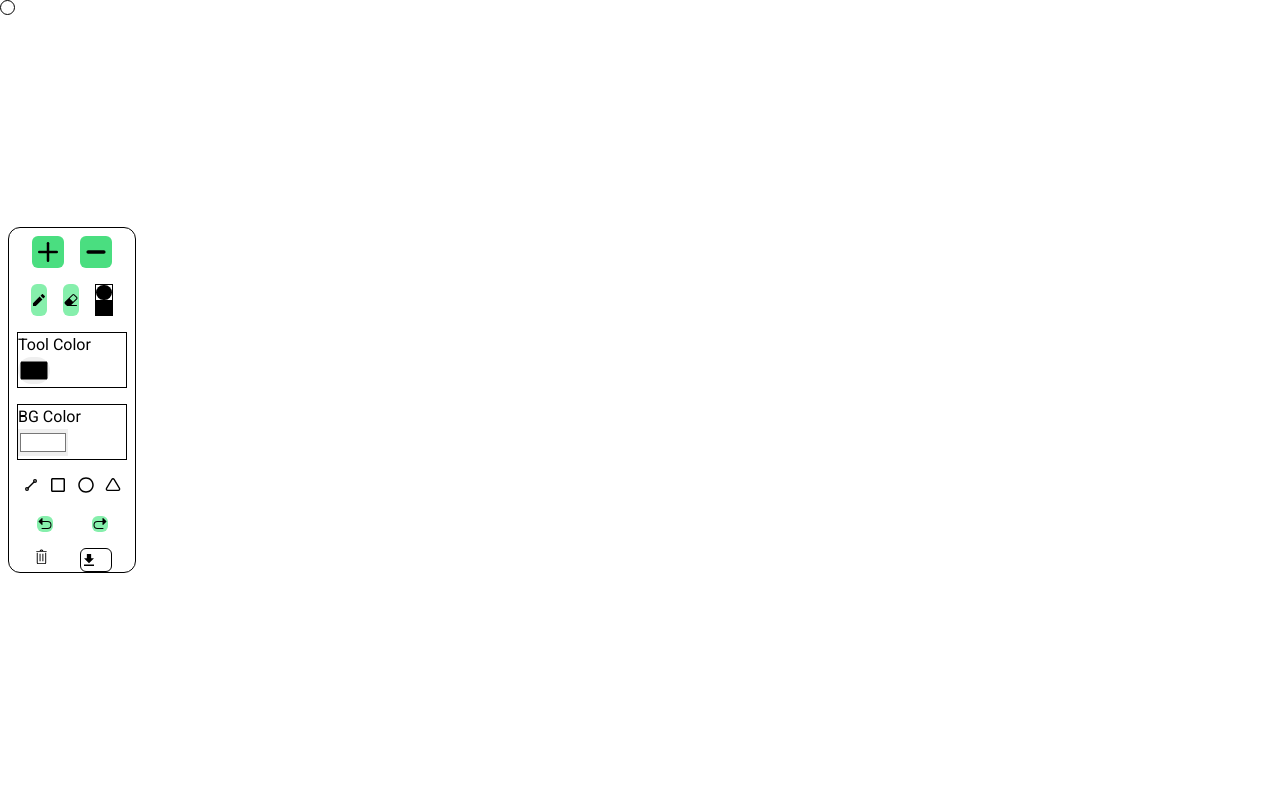
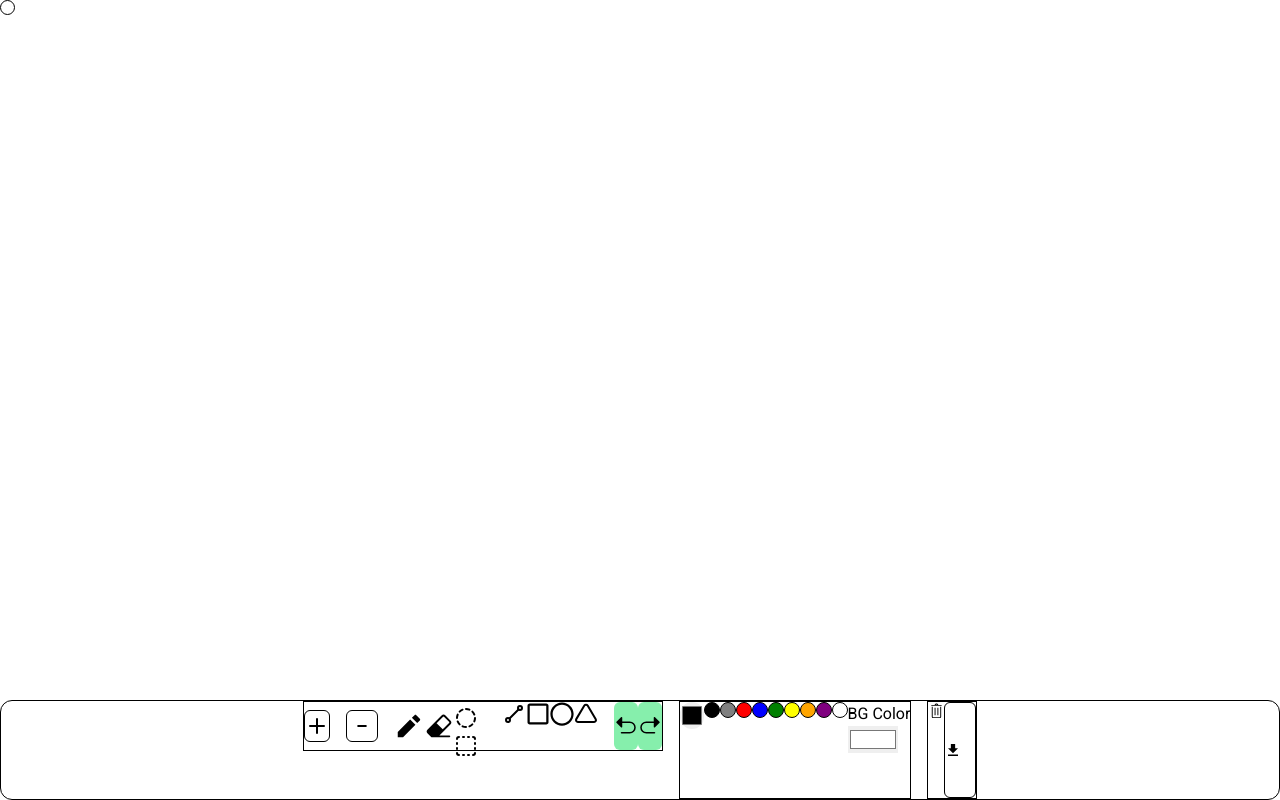
Before and after one commit to VictorSouzaCode/Splash-Paint, a React (Vite) app: page / in a window 1280 px wide. Built offline with nearby package versions, Linux system fonts and the light colour scheme; a web font is replaced by a local one.

Commit message:
toolbar-position-change-bottom

```diff
--- a/src/components/Toolbar.tsx
+++ b/src/components/Toolbar.tsx
@@ -7,24 +7,27 @@ import type { RootState } from "../redux/store"
 import SizeControl from "./buttonsToolbar/SizeControl"
 import Download from "./buttonsToolbar/Download"
 import Shapes from "./buttonsToolbar/Shapes"
+import { basicColorsOptions } from "../utils/colorPalleteData"
 // import UndoRedoReset from "./buttonsToolbar/UndoRedoReset"
 
 // undo redo reset
 import { PiArrowUUpRightFill } from "react-icons/pi";
 import { PiArrowUUpLeftFill } from "react-icons/pi";
+import { TfiTrash } from "react-icons/tfi";
 
-// reset
-import { BiReset } from "react-icons/bi";
-import { MdResetTv } from "react-icons/md";
-import { TfiTrash } from "react-icons/tfi";
-import { BiTrash } from "react-icons/bi";
+// pencil eraser
+import { PiEraserFill } from "react-icons/pi";
+import { RiPencilFill } from "react-icons/ri";
+
+// pencil form
+import { TbCircleDashed } from "react-icons/tb";
+import { LuSquareDashed } from "react-icons/lu";
 
 
 
 
-// pencil eraser
-import { PiEraserFill } from "react-icons/pi";
-import { RiPencilFill } from "react-icons/ri";
+
+
 
 
 
@@ -51,63 +54,91 @@ const Toolbar = ({
 
   return (
     <>
-    <div className="border1 z-50 w-32 min-h-[300px] h-fit absolute top-[50%] translate-y-[-50%] left-2 rounded-xl px-2 flex flex-col gap-4">
+    <div className="z-50 min-w-32 w-full h-[100px] absolute top-[100%] left-[50%] translate-y-[-100%] translate-x-[-50%] rounded-xl flex px-2 justify-center gap-4 border1">
 
+        <div className="border1 h-fit text-2xl flex gap-4">
         <SizeControl/>
 
-        <div className="flex justify-center gap-4 h-8">
+        <div className="flex justify-center h-fit">
             <button
-          className="bg-green-300 rounded-md"
+              className="rounded-md text-3xl"
               onClick={() => {
                 dispatch(setPencil())
                 dispatch(setToolForm('circle'))
               }}
-          ><RiPencilFill/>
+            ><RiPencilFill />
             </button>
             <button
-          className="bg-green-300 rounded-md"
+              className="rounded-md text-3xl"
               onClick={() => {
                 dispatch(setEraser())
                 dispatch(setToolForm('circle'))
               }}
-          ><PiEraserFill/></button>
+            ><PiEraserFill /></button>
 
-          <div className="border1 flex flex-col justify-around">
-          <button className="w-4 h-4 rounded-full"
+            <div className="flex flex-col justify-around rounded-md">
+              <button className="w-8 h-8 rounded-full"
                 style={{
-            backgroundColor: pencilColor
+                  color: '#000000'
                 }}
                 onClick={() => {
                   dispatch(setToolForm('circle'))
                   dispatch(setPencil())
                 }}
-          ></button>
+              ><TbCircleDashed /></button>
               <button className="w-4 h-4"
                 style={{
-            backgroundColor: pencilColor
+                  color: '#000000'
                 }}
                 onClick={() => {
                   dispatch(setToolForm('square'))
                   dispatch(setPencil())
                 }}
-          ></button>
+              ><LuSquareDashed /></button>
             </div>
         </div>
 
-        <div className="border1">
-          <p>Tool Color</p>
+          <Shapes />
+
+          <div className="flex justify-around">
+            <button
+              className="rounded-md bg-green-300"
+              onClick={() => {
+                drawingEngine && drawingEngine.undo()
+              }}
+            ><PiArrowUUpLeftFill /></button>
+            <button
+              className="rounded-md bg-green-300"
+              onClick={() => {
+                drawingEngine && drawingEngine.redo()
+              }}
+            ><PiArrowUUpRightFill /></button>
+          </div>
+        </div>
+
+        <div className="border1 flex flex-wrap">
           <input
               type="color"
               value={pencilColor}
-          className="rounded-full w-8"
+              className="rounded-full w-6"
               onChange={(e) => {
                   dispatch(setPencilColor(e.target.value))
               }}
               disabled={tool === 'eraser'}
           />
-        </div>
-
-        <div className="border1">
+          {basicColorsOptions.map((colors) => (
+              <button
+                  className="w-4 h-4 border1 rounded-full"
+                  key={colors}
+                  style={{
+                      backgroundColor: colors
+                  }}
+                  onClick={() => {
+                      dispatch(setPencilColor(colors))
+                  }}
+              ></button>
+          ))}
+          <div className="">
             <p>BG Color</p>
             <input
               type="color"
@@ -118,25 +149,9 @@ const Toolbar = ({
               disabled={tool === 'eraser'}
             />
           </div>
-
-        <Shapes/>
-
-        <div className="flex justify-around">
-          <button
-            className="rounded-md bg-green-300"
-            onClick={() => {
-              drawingEngine && drawingEngine.undo()
-            }}
-          ><PiArrowUUpLeftFill/></button>
-          <button
-            className="rounded-md bg-green-300"
-            onClick={() => {
-              drawingEngine && drawingEngine.redo()
-            }}
-          ><PiArrowUUpRightFill/></button>
       </div>
 
-        <div className="flex justify-around">
+        <div className="flex justify-around border1">
         <div>
           <button
             onClick={() => {
@@ -148,8 +163,6 @@ const Toolbar = ({
         <Download/>
         </div>
 
-        {/* <UndoRedoReset/> */}
-
       </div>
     </>
   )
--- a/src/components/buttonsToolbar/SizeControl.tsx
+++ b/src/components/buttonsToolbar/SizeControl.tsx
@@ -51,9 +51,9 @@ const SizeControl = () => {
       }
     }
   return (
-      <div className="flex justify-center items-center gap-x-4 h-8 rounded-xl mt-2">
+      <div className="flex justify-center items-center gap-x-4 h-8 rounded-xl mt-2 text-2xl">
           <button
-              className="text-3xl h-full w-8 rounded-md bg-green-400 grid place-content-center"
+              className="h-full rounded-md grid place-content-center border1"
               onMouseDown={(e) => {
                   handleMouseDownPlus(e)
               }}
@@ -70,7 +70,7 @@ const SizeControl = () => {
           </h1> */}
 
           <button
-              className="text-5xl bg- h-full w-8 rounded-md bg-green-400 grid place-content-center"
+              className="bg- h-full w-8 rounded-md border1 grid place-content-center"
               onMouseDown={(e) => {
                   handleMouseDownMinus(e)
               }}
--- a/src/splashOutput.css
+++ b/src/splashOutput.css
@@ -582,6 +582,22 @@ video {
   top: 50%;
 }
 
+.top-\[100\%\] {
+  top: 100%;
+}
+
+.right-\[50\%\] {
+  right: 50%;
+}
+
+.right-\[-50\%\] {
+  right: -50%;
+}
+
+.left-\[50\%\] {
+  left: 50%;
+}
+
 .z-0 {
   z-index: 0;
 }
@@ -602,6 +618,10 @@ video {
   display: grid;
 }
 
+.h-4 {
+  height: 1rem;
+}
+
 .h-8 {
   height: 2rem;
 }
@@ -619,36 +639,63 @@ video {
   height: 100vh;
 }
 
-.h-4 {
-  height: 1rem;
+.h-\[100px\] {
+  height: 100px;
+}
+
+.max-h-32 {
+  max-height: 8rem;
 }
 
 .min-h-\[300px\] {
   min-height: 300px;
 }
 
-.w-32 {
-  width: 8rem;
+.w-4 {
+  width: 1rem;
+}
+
+.w-6 {
+  width: 1.5rem;
 }
 
 .w-8 {
   width: 2rem;
 }
 
-.w-5 {
-  width: 1.25rem;
+.w-full {
+  width: 100%;
 }
 
-.w-10 {
-  width: 2.5rem;
+.min-w-32 {
+  min-width: 8rem;
 }
 
-.w-4 {
-  width: 1rem;
+.max-w-36 {
+  max-width: 9rem;
+}
+
+.max-w-\[600px\] {
+  max-width: 600px;
 }
 
 .translate-y-\[-50\%\] {
   --tw-translate-y: -50%;
+  transform: translate(var(--tw-translate-x), var(--tw-translate-y)) rotate(var(--tw-rotate)) skewX(var(--tw-skew-x)) skewY(var(--tw-skew-y)) scaleX(var(--tw-scale-x)) scaleY(var(--tw-scale-y));
+}
+
+.translate-y-\[-100\%\] {
+  --tw-translate-y: -100%;
+  transform: translate(var(--tw-translate-x), var(--tw-translate-y)) rotate(var(--tw-rotate)) skewX(var(--tw-skew-x)) skewY(var(--tw-skew-y)) scaleX(var(--tw-scale-x)) scaleY(var(--tw-scale-y));
+}
+
+.translate-x-\[-50\%\] {
+  --tw-translate-x: -50%;
+  transform: translate(var(--tw-translate-x), var(--tw-translate-y)) rotate(var(--tw-rotate)) skewX(var(--tw-skew-x)) skewY(var(--tw-skew-y)) scaleX(var(--tw-scale-x)) scaleY(var(--tw-scale-y));
+}
+
+.translate-x-\[50\%\] {
+  --tw-translate-x: 50%;
   transform: translate(var(--tw-translate-x), var(--tw-translate-y)) rotate(var(--tw-rotate)) skewX(var(--tw-skew-x)) skewY(var(--tw-skew-y)) scaleX(var(--tw-scale-x)) scaleY(var(--tw-scale-y));
 }
 
@@ -664,6 +711,10 @@ video {
   flex-direction: column;
 }
 
+.flex-wrap {
+  flex-wrap: wrap;
+}
+
 .place-content-center {
   place-content: center;
 }
@@ -672,20 +723,8 @@ video {
   align-items: center;
 }
 
-.justify-start {
-  justify-content: flex-start;
-}
-
-.justify-end {
-  justify-content: flex-end;
-}
-
 .justify-center {
   justify-content: center;
-}
-
-.justify-between {
-  justify-content: space-between;
 }
 
 .justify-around {
@@ -721,28 +760,18 @@ video {
   border-radius: 0.75rem;
 }
 
+.bg-gray-100 {
+  --tw-bg-opacity: 1;
+  background-color: rgb(243 244 246 / var(--tw-bg-opacity, 1));
+}
+
 .bg-green-300 {
   --tw-bg-opacity: 1;
   background-color: rgb(134 239 172 / var(--tw-bg-opacity, 1));
 }
 
-.bg-green-400 {
-  --tw-bg-opacity: 1;
-  background-color: rgb(74 222 128 / var(--tw-bg-opacity, 1));
-}
-
-.bg-green-500 {
-  --tw-bg-opacity: 1;
-  background-color: rgb(34 197 94 / var(--tw-bg-opacity, 1));
-}
-
 .bg-transparent {
   background-color: transparent;
-}
-
-.bg-orange-600 {
-  --tw-bg-opacity: 1;
-  background-color: rgb(234 88 12 / var(--tw-bg-opacity, 1));
 }
 
 .px-2 {
@@ -750,24 +779,14 @@ video {
   padding-right: 0.5rem;
 }
 
-.px-3 {
-  padding-left: 0.75rem;
-  padding-right: 0.75rem;
-}
-
-.py-1 {
-  padding-top: 0.25rem;
-  padding-bottom: 0.25rem;
+.text-2xl {
+  font-size: 1.5rem;
+  line-height: 2rem;
 }
 
 .text-3xl {
   font-size: 1.875rem;
   line-height: 2.25rem;
-}
-
-.text-5xl {
-  font-size: 3rem;
-  line-height: 1;
 }
 
 .text-lg {
@@ -777,11 +796,6 @@ video {
 
 .font-semibold {
   font-weight: 600;
-}
-
-.text-white {
-  --tw-text-opacity: 1;
-  color: rgb(255 255 255 / var(--tw-text-opacity, 1));
 }
 
 .border1 {
--- /dev/null
+++ b/src/utils/colorPalleteData.ts
@@ -0,0 +1,4 @@
+
+
+
+export const basicColorsOptions = ['#000000', 'grey', 'red', 'blue', 'green', 'yellow', 'orange', 'purple', 'white',]
```
Lines whose indentation alone changed are shown as unchanged.
